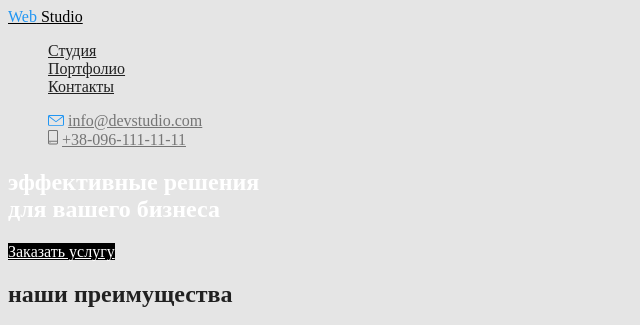
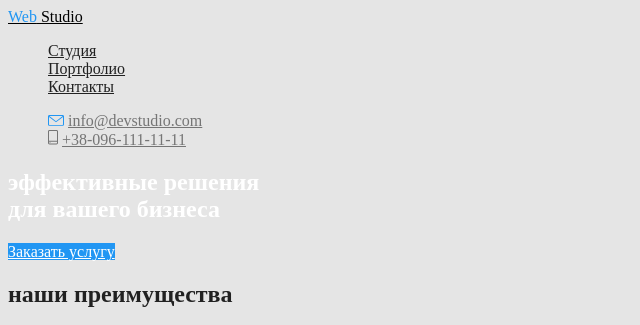
Before and after one commit to GordeyLa/goit-markup-hw-02, a plain HTML site: page index.html in a window 1280 px wide. Shown: the top 325 px of the page, without its empty margins (0-640 px from the left). Drawn offline with Linux system fonts and the light colour scheme.

Commit message:
Update styles.css

```diff
--- a/css/styles.css
+++ b/css/styles.css
@@ -101,5 +101,5 @@
 /*Button*/
 .button {
   color: var(--white-color);
-  background-color: black;
+  background-color: var(--accent-color);
 }
```
